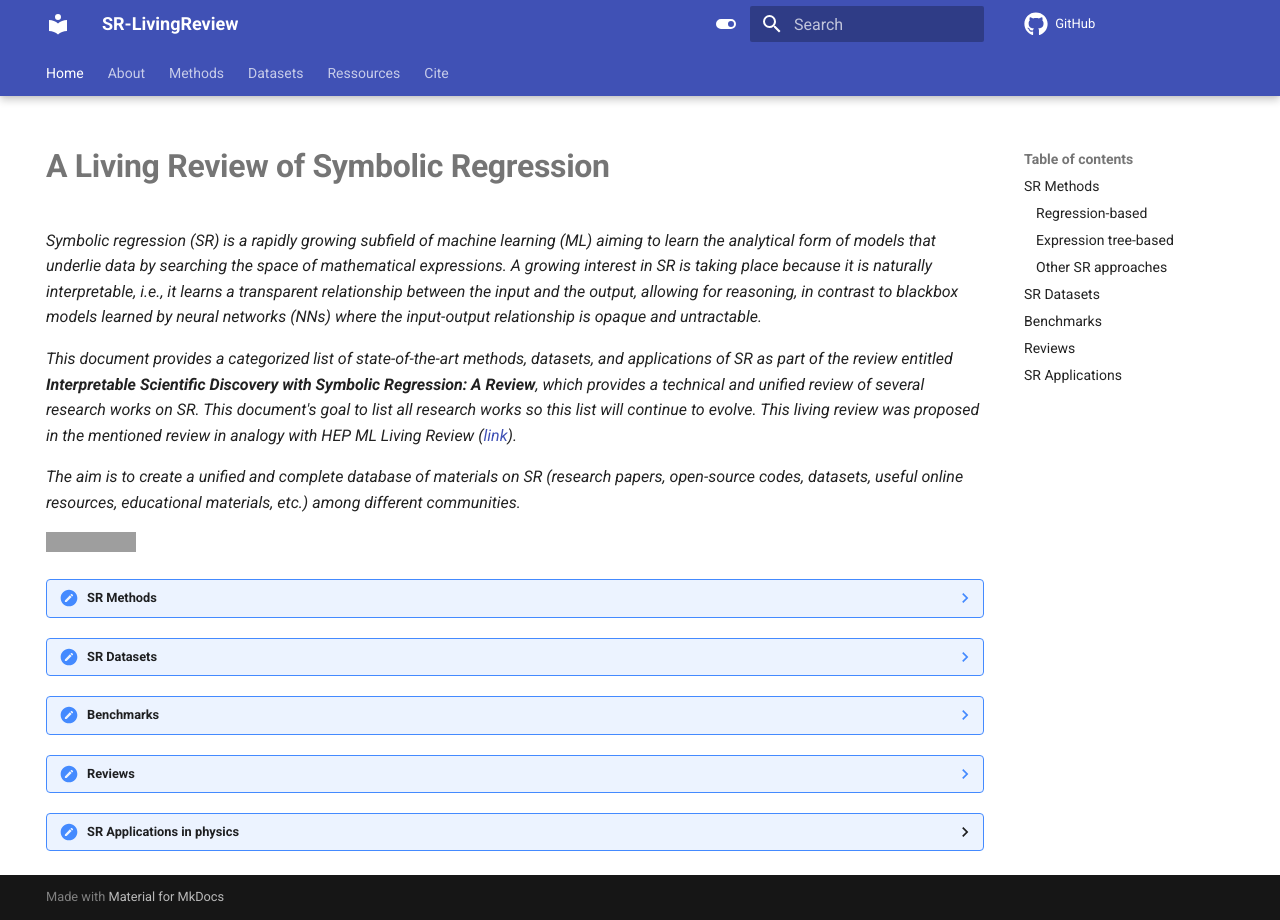
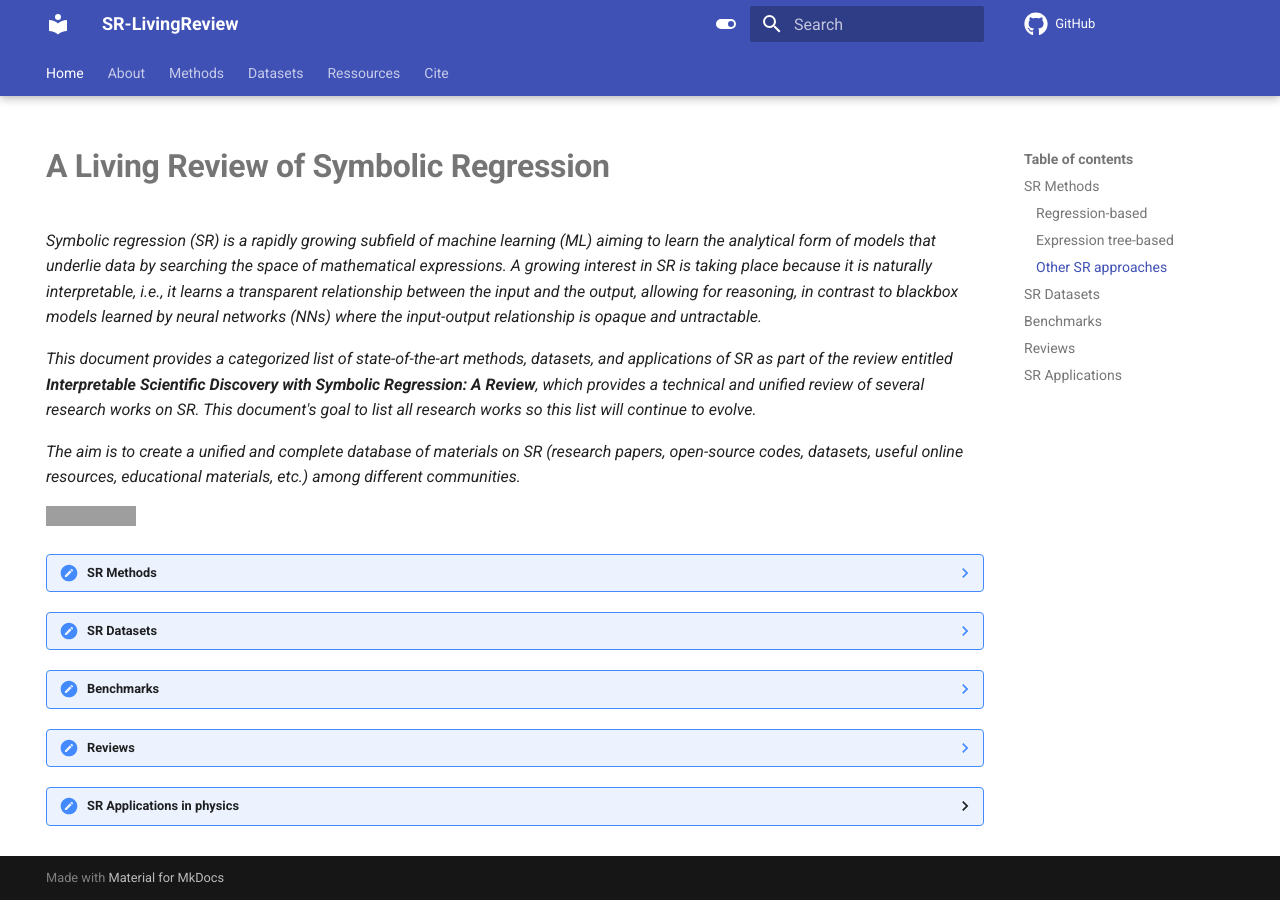
Before and after one commit to nmakke/SR-LivingReview, an MkDocs documentation site: the page built from docs/index.md, in a window 1280 px wide. Built offline with MkDocs 1.6.1 and Material for MkDocs 9.7.7, drawn with Linux system fonts in a browser that asks for light colours; formulas are drawn with MathJax 3; comment, search, counter and statistics services are not loaded; grey boxes are pictures that could not be loaded.

Commit message:
Update index.md

```diff
--- a/docs/index.md
+++ b/docs/index.md
@@ -8,7 +8,7 @@ hide:
 
 *Symbolic regression (SR) is a rapidly growing subfield of machine learning (ML) aiming to learn the analytical form of models that underlie data by searching the space of mathematical expressions. A growing interest in SR is taking place because it is naturally interpretable, i.e., it learns a transparent relationship between the input and the output, allowing for reasoning, in contrast to blackbox models learned by neural networks (NNs) where the input-output relationship is opaque and untractable.*
 
-*This document provides a categorized list of state-of-the-art methods, datasets, and applications of SR as part of the review entitled ***Interpretable Scientific Discovery with Symbolic Regression: A Review***, which provides a technical and unified review of several research works on SR. This document's goal to list all research works so this list will continue to evolve. This living review was proposed in the mentioned review in analogy with HEP ML Living Review ([link](https://iml-wg.github.io/HEPML-LivingReview/)).*
+*This document provides a categorized list of state-of-the-art methods, datasets, and applications of SR as part of the review entitled ***Interpretable Scientific Discovery with Symbolic Regression: A Review***, which provides a technical and unified review of several research works on SR. This document's goal to list all research works so this list will continue to evolve. <!--This living review was proposed in the mentioned review in analogy with HEP ML Living Review ([link](https://iml-wg.github.io/HEPML-LivingReview/)).-->*
 
 *The aim is to create a unified and complete database of materials on SR (research papers, open-source codes, datasets, useful online resources, educational materials, etc.) among different communities.*
 
```
